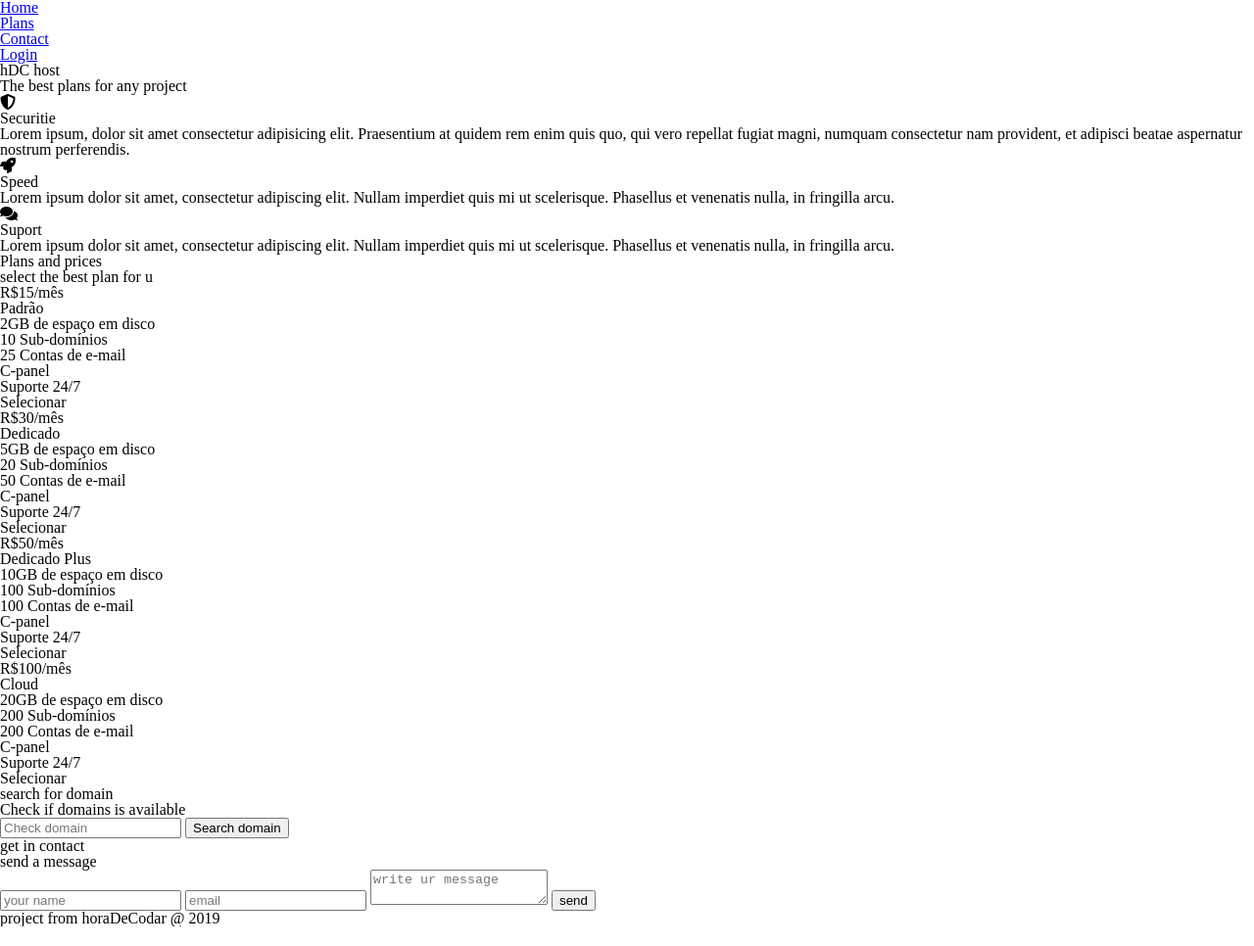
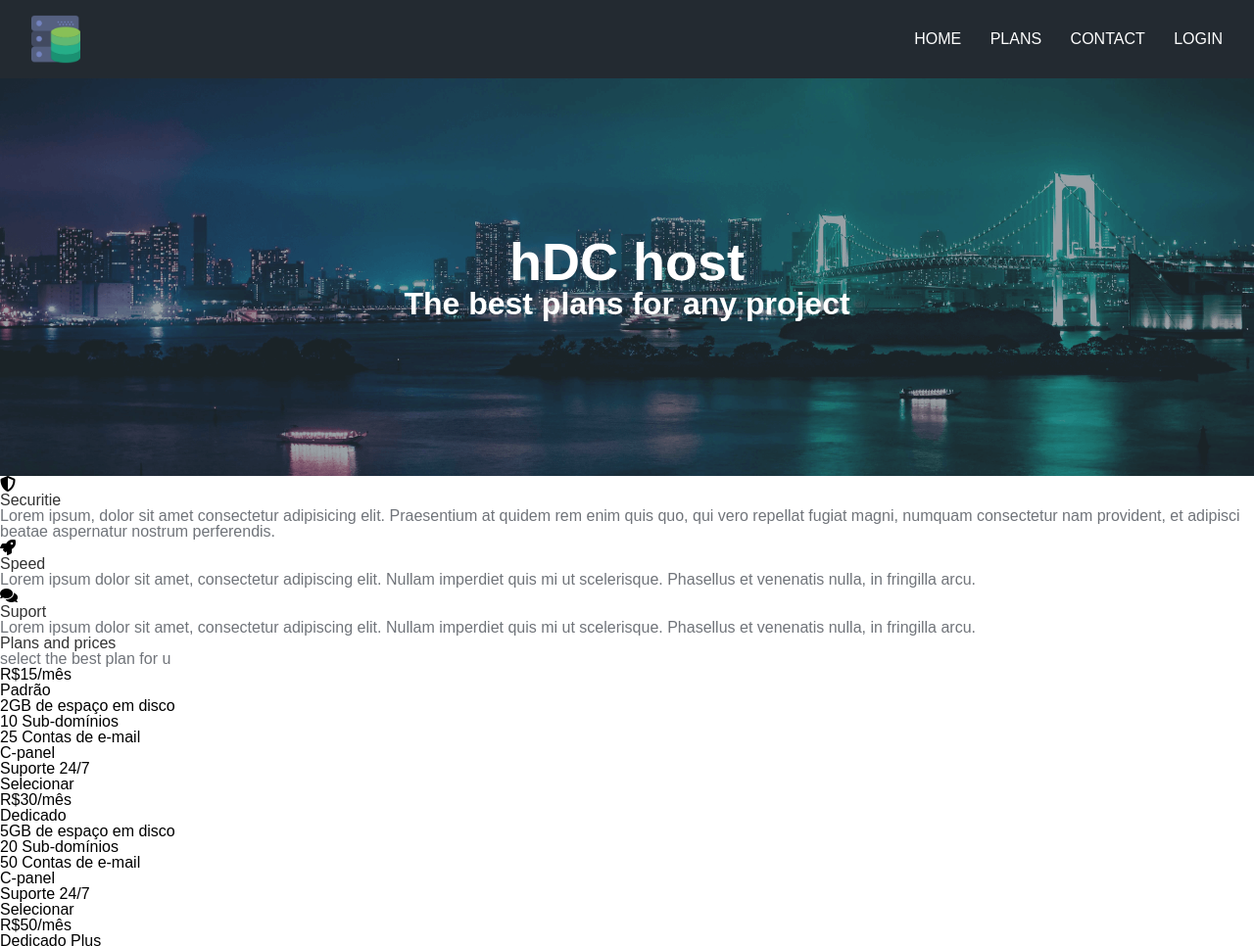
Before and after one commit to kinishii1/flexbox-hdc-host, a plain HTML site: page index.html in a window 1280 px wide. Shown: the top 966 px of the page at 98% size. Drawn offline with Linux system fonts and the light colour scheme.

Commit message:
main section

```diff
--- a/css/style.css
+++ b/css/style.css
@@ -0,0 +1,95 @@
+/* general styles */
+body, textarea {
+	margin: 0;
+	padding: 0;
+	font-family: "Montserrat", Arial, Helvetica, sans-serif;
+}
+
+h1, h2, h3 {
+	color: #333;
+}
+
+p {
+	color: #70747A;
+}
+
+/* navbar */
+
+.navbar-container {
+	width: 100%;
+	height: 80px;
+	background-color: #232A31;
+	padding: 0 2em;
+	position: relative;
+	box-sizing: border-box;
+}
+
+.logo {
+	width: 50px;
+	margin-top: 15px;
+}
+
+nav {
+	position: relative;
+}
+
+.navbar-items {
+	list-style: none;
+	position: absolute;
+	display: inline-block;
+	height: 80px;
+	line-height: 80px;
+	margin: 0;
+	right: 0;
+}
+
+.navbar-items li {
+	display: inline-block;
+	text-transform: uppercase;
+	margin-left: 25px;
+}
+
+.navbar-items li a {
+	color: #FFF;
+	text-decoration: none;
+	transition: .5s;
+}
+
+.navbar-items li a:hover {
+	color: #CCC;
+}
+
+.default-btn {
+	padding: 15px 20px;
+	background-color: #2CC76A;
+	border-radius: 5px;
+	color: #FFF;
+}
+
+.default-btn:hover {
+	background-color: #22BB5F;
+	color: #FFF;
+}
+/* main  */
+
+.main-banner {
+  background-image: url('../img/mainbanner.png');
+  background-position: center;
+  background-size: cover;
+  padding: 10em 0;
+  position: relative;
+}
+
+.main-banner h1, .main-banner p {
+  color: #fff;
+  text-align: center;
+  font-weight: bold;
+}
+
+.main-banner h1 {
+  font-size: 54px;
+}
+
+.main-banner p {
+  font-size: 32px;
+}
--- a/index.html
+++ b/index.html
@@ -4,15 +4,15 @@
     <meta charset="UTF-8">
     <meta name="viewport" content="width=device-width, initial-scale=1.0">
     <title>Creative Design</title>
+    <link rel="stylesheet" href="css/reset.css">
     <link rel="stylesheet" href="css/style.css">
-    <link rel="stylesheet" href="css/reset.css">
     <link rel="stylesheet" href="https://cdnjs.cloudflare.com/ajax/libs/font-awesome/5.15.1/css/all.min.css">
 </head>
 <body>
   <div class="container">
     <div class="navbar-container">
       <nav>
-        <a href="img/hdchostlogo.png" class="logo"></a>
+        <a href="#"><img class="logo" src="img/hdchostlogo.png" alt=""></a>
         <ul class="navbar-items">
           <li><a href="#">Home</a></li>
           <li><a href="#">Plans</a></li>
```
